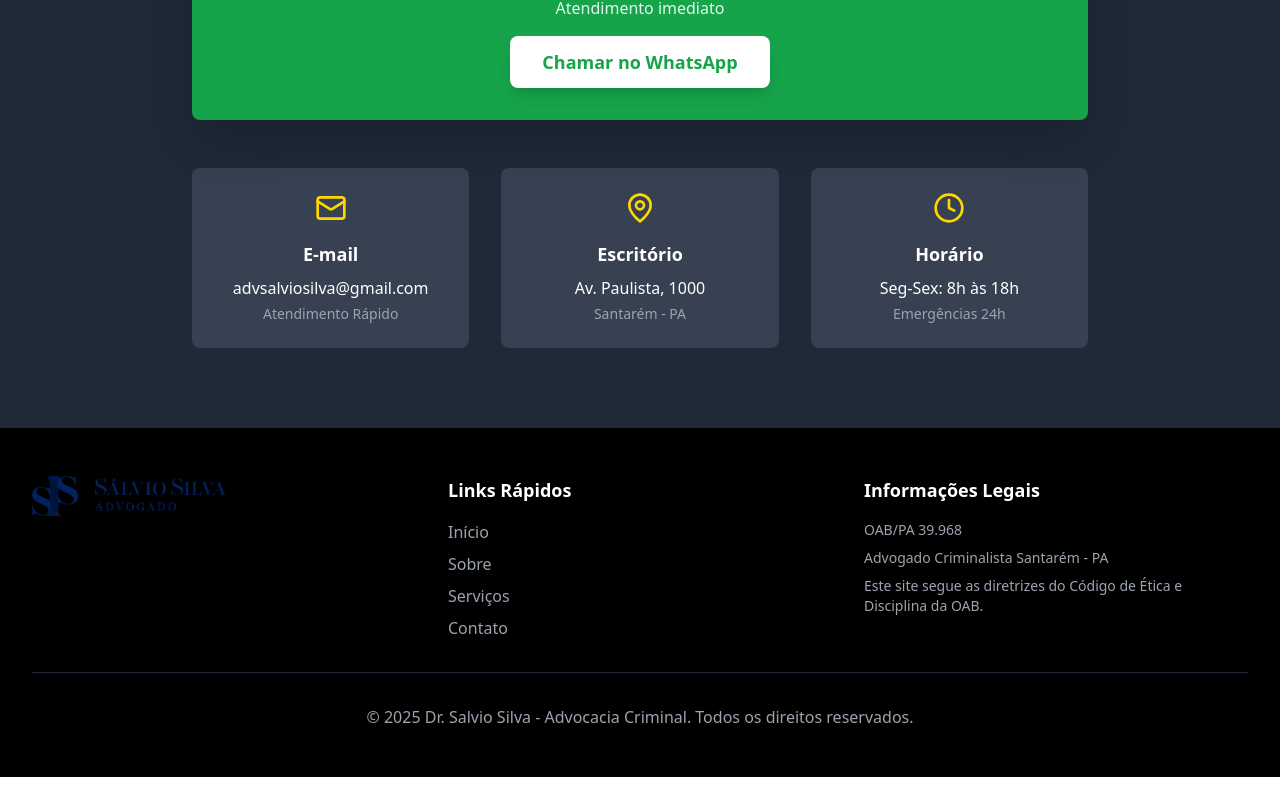
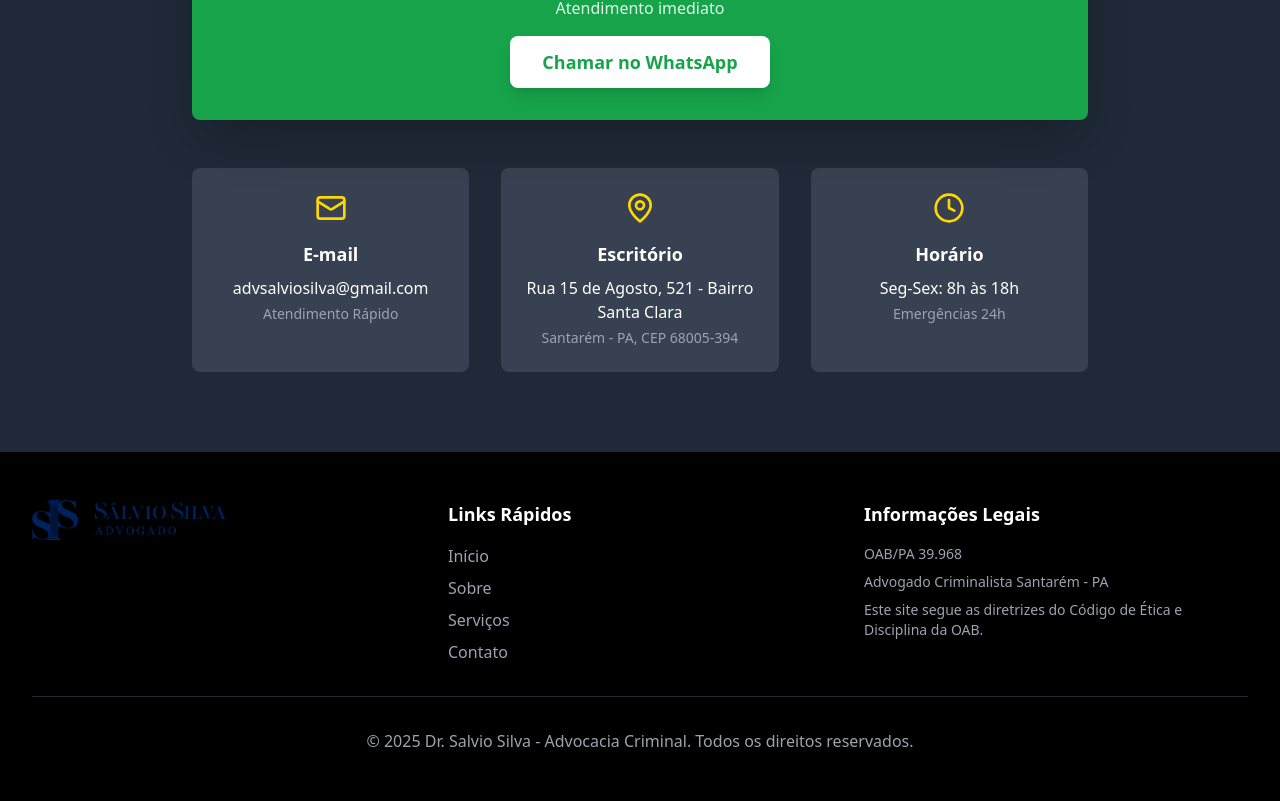
Before and after one commit to sandersal/SalvioSilvaCriminal, a React (Vite) app: page / in a window 1280 px wide. Shown: the part 2668-3469 px from the top of the page. Before the commit the page ends 3445 px from the top, so only its background shows below. Built offline with nearby package versions, Linux system fonts and the light colour scheme.

Commit message:
Updated App.tsx

```diff
--- a/src/App.tsx
+++ b/src/App.tsx
@@ -228,8 +228,8 @@ function App() {
               <div className="bg-gray-700 p-6 rounded-lg hover:bg-gray-600 transition-colors">
                 <MapPin className="h-8 w-8 text-[#FFD700] mx-auto mb-4" />
                 <h5 className="text-white font-semibold text-lg mb-2">Escritório</h5>
-                <p className="text-white font-medium mb-1">Av. Paulista, 1000</p>
-                <p className="text-gray-400 text-sm">Santarém - PA</p>
+                <p className="text-white font-medium mb-1">Rua 15 de Agosto, 521 - Bairro Santa Clara</p>
+                <p className="text-gray-400 text-sm">Santarém - PA, CEP 68005-394</p>
               </div>
 
               <div className="bg-gray-700 p-6 rounded-lg hover:bg-gray-600 transition-colors">
```
